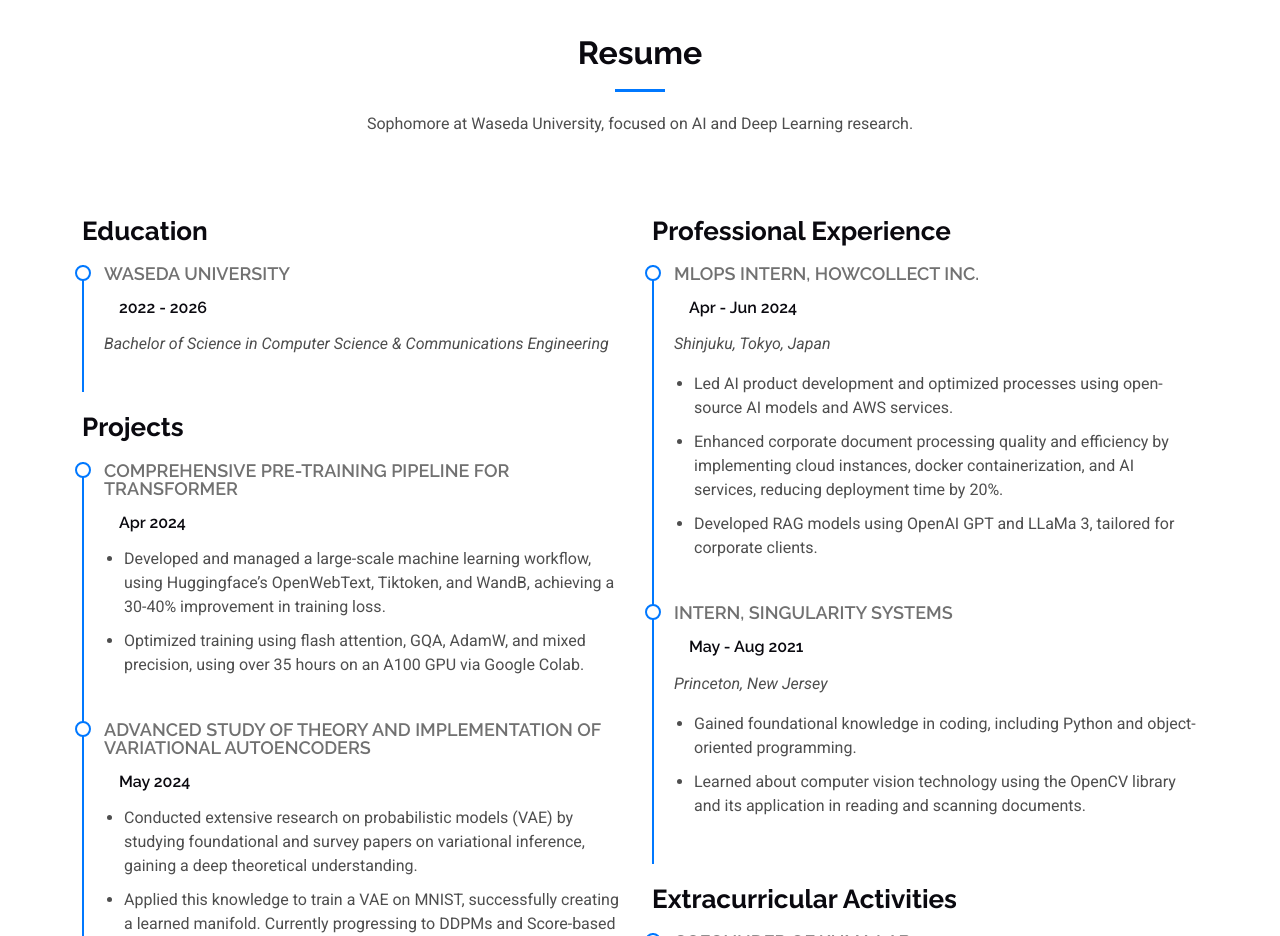
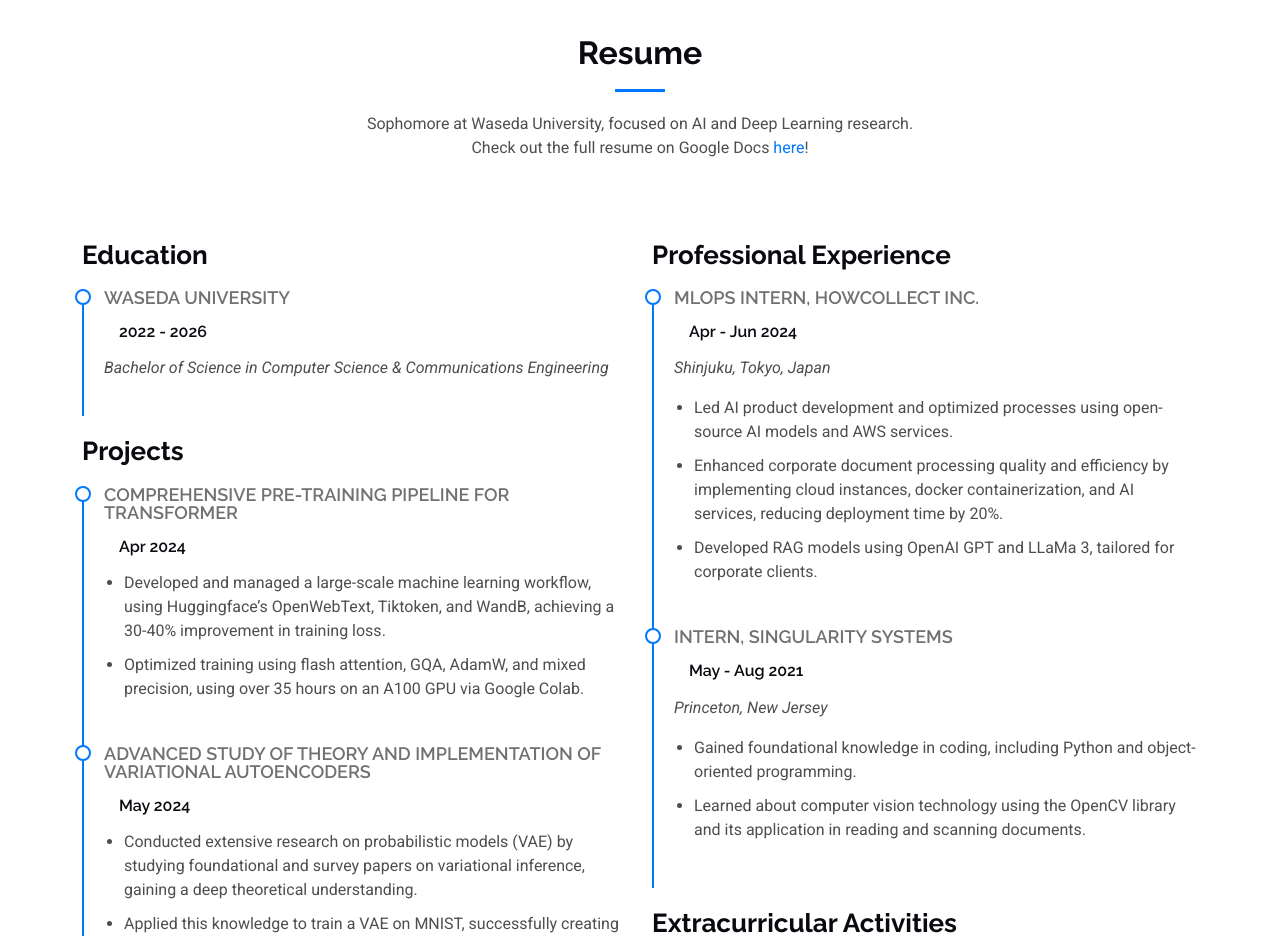
Before and after one commit to yoshiisato/personal-website, a plain HTML site: page index.html in a window 1280 px wide. Shown: the part 1520-2456 px from the top of the page. Drawn offline with Linux system fonts and the light colour scheme.

Commit message:
added google doc link for resume on top

```diff
--- a/index.html
+++ b/index.html
@@ -163,6 +163,7 @@
       <div class="container section-title" data-aos="fade-up">
         <h2>Resume</h2>
         <p>Sophomore at Waseda University, focused on AI and Deep Learning research.</p>
+        <p>Check out the full resume on Google Docs <a href="https://docs.google.com/document/d/1CT8D-6GxICh6mFofgiZebVjQuYZbqSz8cnsB26_irps/edit?usp=sharing" target="_blank">here</a>!</p>
       </div><!-- End Section Title -->
 
       <div class="container">
```
